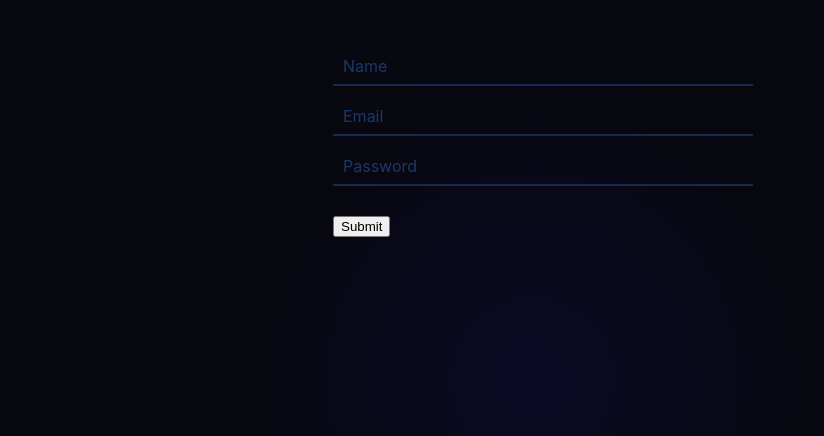
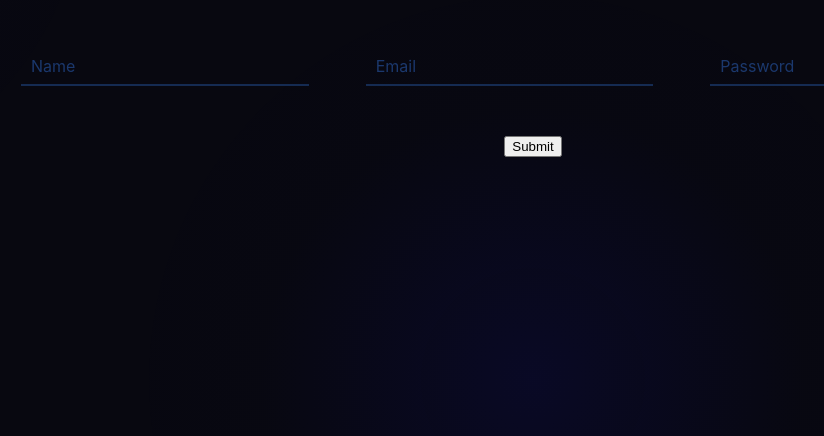
Before and after one commit to WillCBurroughs/personal_website, a React (Create React App) app: page / in a window 1280 px wide. Shown: the part 3084-3520 px from the top of the page, without its empty margins (107-931 px from the left). Built offline with nearby package versions, Linux system fonts and the light colour scheme; a web font is replaced by a local one.

Commit message:
Putting first row of elements

```diff
--- a/src/components/atoms/FormElement.js
+++ b/src/components/atoms/FormElement.js
@@ -12,6 +12,7 @@ export default function FormElement({ label, type = "text", name, value, onChang
         required
         className="form-input"
         placeholder=" "
+        autoComplete="off"
       />
       <label className="form-label">{label}</label>
     </div>
--- a/src/components/molecules/FloatingLabelForm.js
+++ b/src/components/molecules/FloatingLabelForm.js
@@ -19,7 +19,23 @@ export default function FloatingLabelForm() {
   };
 
   return (
-    <form onSubmit={handleSubmit} style={{ maxWidth: "400px", margin: "auto" }}>
+        <form
+            onSubmit={handleSubmit}
+            style={{
+            maxWidth: "80vw",
+            margin: "auto",
+            display: "flex",
+            flexDirection: "column",
+            gap: "20px",
+        }}
+        >
+        <div
+        style={{
+            display: "flex",
+            gap: "10px",
+            alignItems: "center",
+        }}
+        >
         <FormElement
             label="Name"
             name="name"
@@ -28,7 +44,7 @@ export default function FloatingLabelForm() {
         />
         <FormElement
             label="Email"
-        type="email"
+            type="text"
             name="email"
             value={formData.email}
             onChange={handleChange}
@@ -40,7 +56,14 @@ export default function FloatingLabelForm() {
             value={formData.password}
             onChange={handleChange}
         />
-      <button type="submit" style={{ marginTop: "20px" }}>
+        </div>
+        <button
+        type="submit"
+        style={{
+            marginTop: "20px", // Add spacing from the inputs
+            alignSelf: "center", // Center the button
+        }}
+        >
         Submit
         </button>
         </form>
--- a/src/index.css
+++ b/src/index.css
@@ -492,7 +492,7 @@ h1, h2, h3 {
       }
 
       .form-input {
-        width: 100%;
+        width: 80%;
         padding: 10px 10px;
         font-size: 16px;
         background-color: transparent;
@@ -528,3 +528,9 @@ h1, h2, h3 {
       }
 
       /* End form css */
+
+      input:-webkit-autofill {
+        background-color: transparent !important; /* Reset background */
+        color: inherit !important; /* Inherit text color */
+        transition: background-color 5000s ease-in-out 0s; /* Hack to reset background */
+      }
```
Lines whose indentation alone changed are shown as unchanged.
